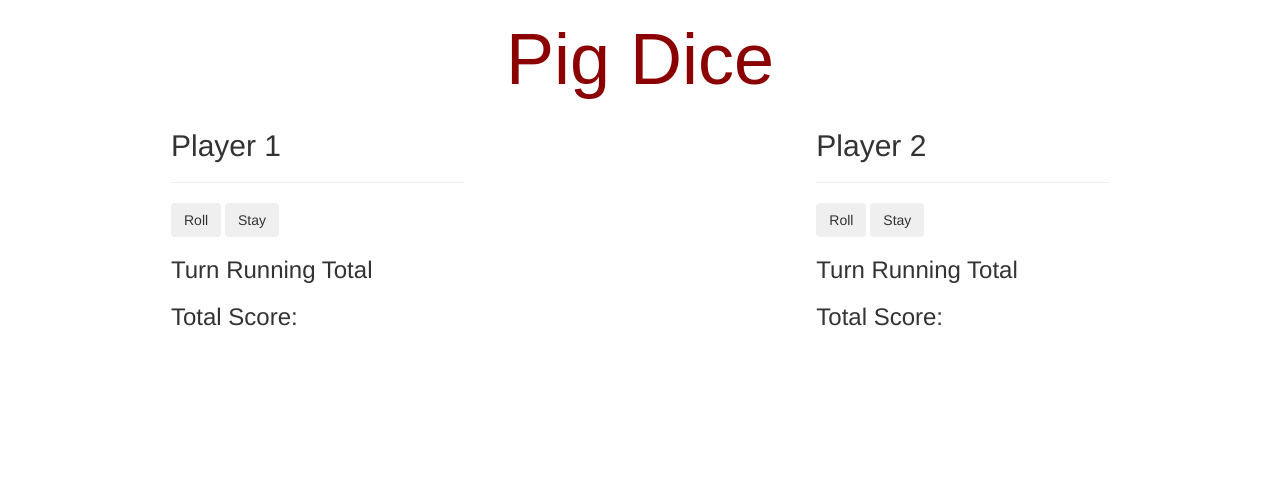
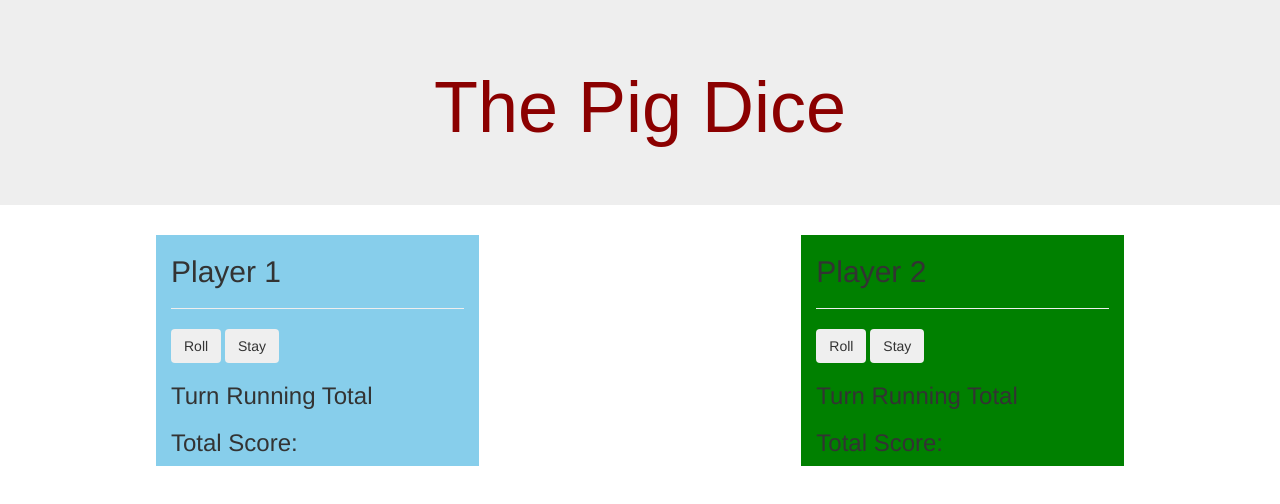
Before and after one commit to macmillankimutai/ProjectPigDice, a plain HTML site: page index.html in a window 1280 px wide. Drawn offline with Linux system fonts and the light colour scheme.

Commit message:
Added some contents to the page.

```diff
--- a/index.html
+++ b/index.html
@@ -10,10 +10,12 @@
  </head>
 
  <body>
-   <h1 id="title">Pig Dice</h1>
+   <div class="jumbotron">
+       <h1 id="title">The Pig Dice</h1>
+     </div>
    <div class="container">
      <div class="row">
-       <div class="player-col col-md-4">
+       <div class="player-col col-md-4" id="cont">
          <h2>Player 1</h2>
          <hr>
 
@@ -31,16 +33,13 @@
        </div>
 
        <div class="col-md-4">
-         <div id="dice-image">
-           <img src="" id="dice-pic">
-         </div>
          <p><span class="player-one-rolls-one">You rolled a 1!</p>
            <p><span class="player-one-rolls-one">Your turn is over.</span></p>
 
            <div id="winner">
            </div>
          </div>
-         <div class="player-col col-md-4">
+         <div class="player-col col-md-4" id="cont2">
            <h2>Player 2</h2>
            <hr>
            <div id="player-two-buttons">
```
